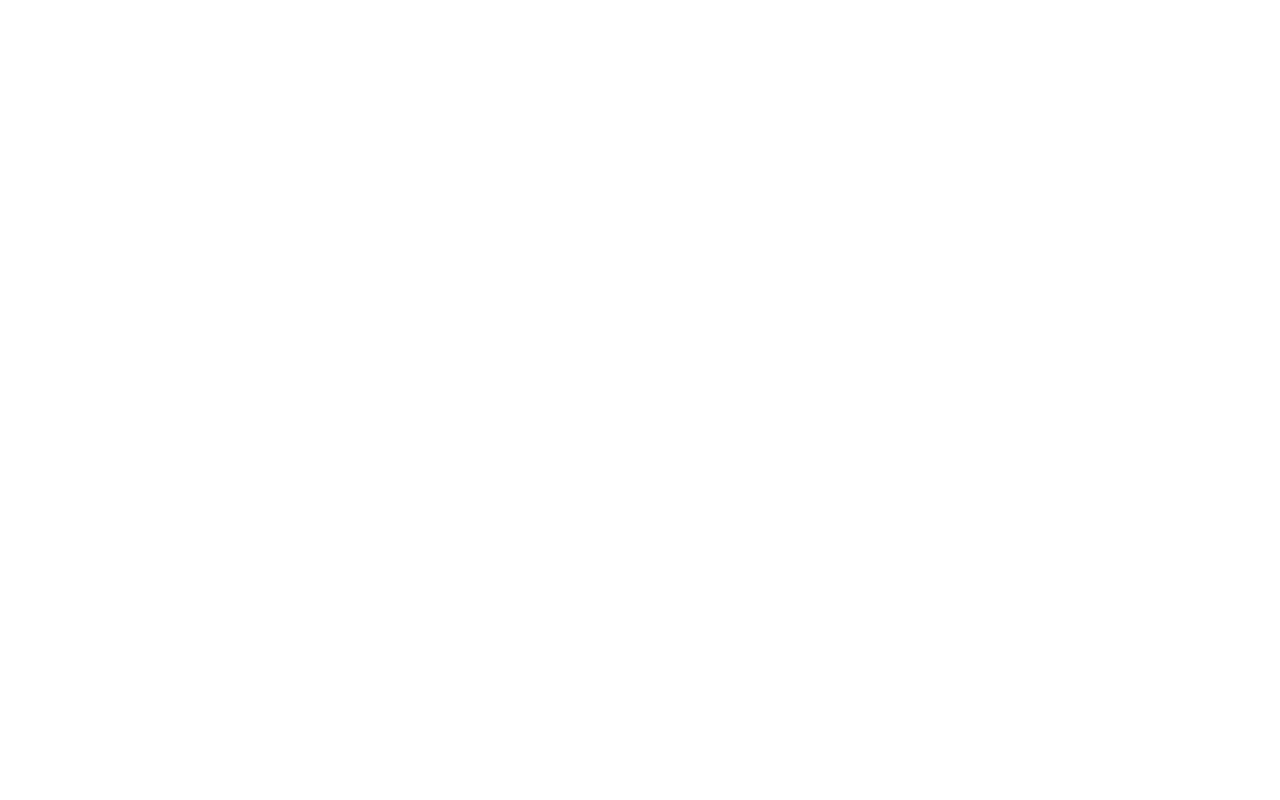
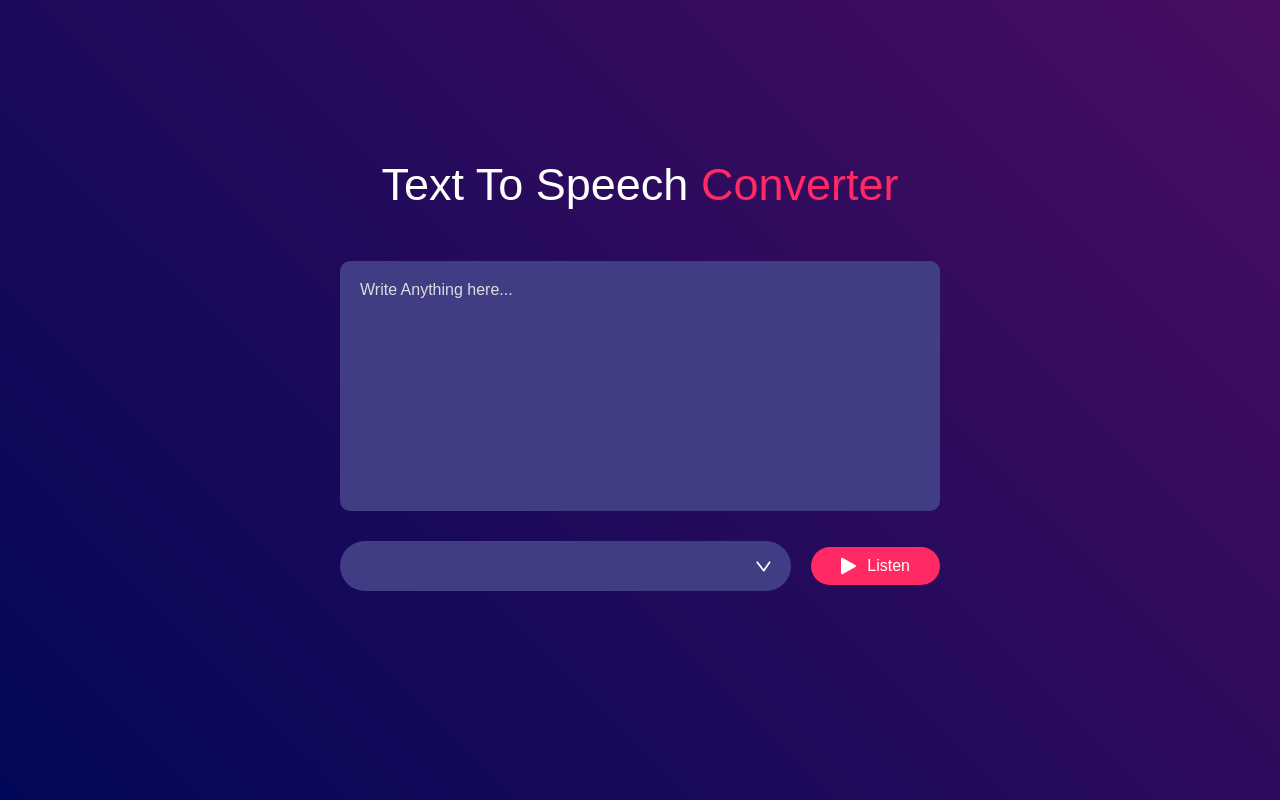
Before and after one commit to Muhammad-Jawad-0/Text-To-Voice-Converter, a plain HTML site: page index.html in a window 1280 px wide. Drawn offline with Linux system fonts and the light colour scheme.

Commit message:
Text to voice Convertor

```diff
--- a/app.js
+++ b/app.js
@@ -0,0 +1,21 @@
+let speech = new SpeechSynthesisUtterance();
+
+let voices = [];
+
+let voiceSelect = document.querySelector("select");
+
+window.speechSynthesis.onvoiceschanged = () => {
+    voices = window.speechSynthesis.getVoices();
+    speech.voice = voices[0]
+
+    voices.forEach((v, i) => (voiceSelect.options[i] = new Option(v.name, i)))
+}
+
+voiceSelect.addEventListener("change", () => {
+    speech.voice = voices[voiceSelect.value]
+})
+
+document.querySelector("button").addEventListener("click", () => {
+    speech.text = document.querySelector("textarea").value;
+    window.speechSynthesis.speak(speech)
+})
--- a/index.html
+++ b/index.html
@@ -7,7 +7,14 @@
     <link rel="stylesheet" href="style.css">
 </head>
 <body>
-
+    <div class="hero">
+        <h1>Text To Speech <span>Converter</span></h1>
+        <textarea placeholder="Write Anything here..."></textarea>
+        <div class="row">
+            <select></select>
+            <button><img src="./images/play.png" alt="">Listen</button>
+        </div>
+    </div>
 
 
     <script src="app.js"></script>
--- a/style.css
+++ b/style.css
@@ -4,3 +4,86 @@
     box-sizing: border-box;
     font-family: sans-serif,"Poppins";
 }
+
+.hero{
+    width: 100%;
+    height: 100vh;
+    background: linear-gradient(45deg, #010758, #490d61);
+    display: flex;
+    align-items: center;
+    justify-content: center;
+    flex-direction: column;
+    color: #fff;
+}
+
+.hero h1{
+    font-size: 45px;
+    font-weight: 500;
+    margin-top: -50px;
+    margin-bottom: 50px;
+}
+
+.hero h1 span{
+    color: #ff2963;
+}
+
+textarea{
+    width: 600px;
+    height: 250px;
+    background: #403d84;
+    color: #fff;
+    font-size: 15px;
+    border: 0;
+    outline: 0;
+    padding: 20px;
+    border-radius: 10px;
+    resize: none;
+    margin-bottom: 30px;
+}
+
+textarea::placeholder{
+    font-size: 16px;
+    color: #ddd;
+}
+
+.row{
+    width: 600px;
+    display: flex;
+    align-items: center;
+    gap: 20px;
+}
+
+button{
+    background: #ff2963;
+    color: #fff;
+    font-size: 16px;
+    padding: 10px 30px;
+    border-radius: 35px;
+    border: 0;
+    outline: 0;
+    cursor: pointer;
+    display: flex;
+    align-items: center;
+}
+
+button img{
+    width: 16px;
+    margin-right: 10px;
+}
+
+select{
+    flex: 1;
+    color: #fff;
+    background: #403d84;
+    height: 50px;
+    padding: 0 20px;
+    border: 0;
+    outline: 0;
+    border-radius: 35px;
+    appearance: none;
+    background-image: url(./images/dropdown.png);
+    background-repeat: no-repeat;
+    background-size: 15px;
+    background-position-x: calc(100% - 20px);
+    background-position-y: 20px;
+}
```
Also changed, not shown: images/dropdown.png (added), images/play.png (added).
